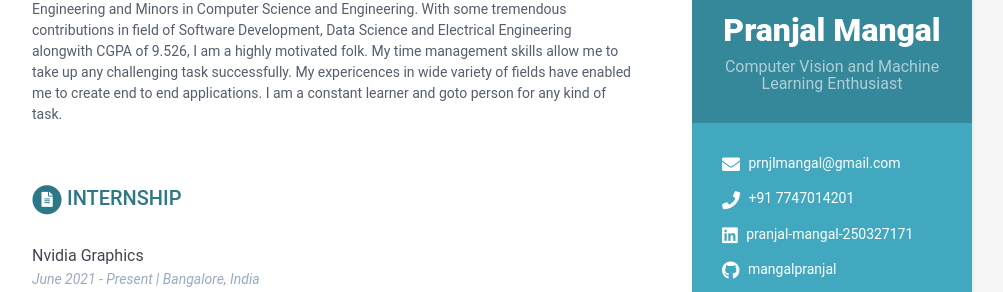
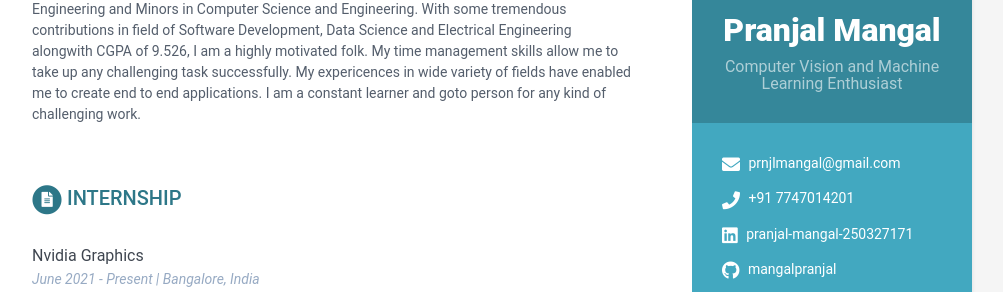
Before and after one commit to mangalpranjal/mangalpranjal.github.io, a Jekyll site: the page built from index.html, in a window 1280 px wide and 900 px high. Shown: the part 162-454 px from the top of the window, without its empty margins (168-1171 px from the left). Built offline with Jekyll 4.4.1, drawn with Linux system fonts in a browser that asks for light colours; some of the changed text lies outside the part shown.

Commit message:
Update data.yml

```diff
--- a/_data/data.yml
+++ b/_data/data.yml
@@ -34,7 +34,7 @@ sidebar:
 career-profile:
     title: Profile
     summary: |
-      Pre-final year student at Indian Institute of Technology, Roorkee with Majors in Electrical Engineering and Minors in Computer Science and Engineering. With some tremendous contributions in field of Software Development, Data Science and Electrical Engineering alongwith CGPA of 9.526, I am a highly motivated folk. My time management skills allow me to take up any challenging task successfully. My expericences in wide variety of fields have enabled me to create end to end applications. I am a constant learner and goto person for any kind of task.
+      Pre-final year student at Indian Institute of Technology, Roorkee with Majors in Electrical Engineering and Minors in Computer Science and Engineering. With some tremendous contributions in field of Software Development, Data Science and Electrical Engineering alongwith CGPA of 9.526, I am a highly motivated folk. My time management skills allow me to take up any challenging task successfully. My expericences in wide variety of fields have enabled me to create end to end applications. I am a constant learner and goto person for any kind of challenging work.
 
 publications:
     title: Internship
```
